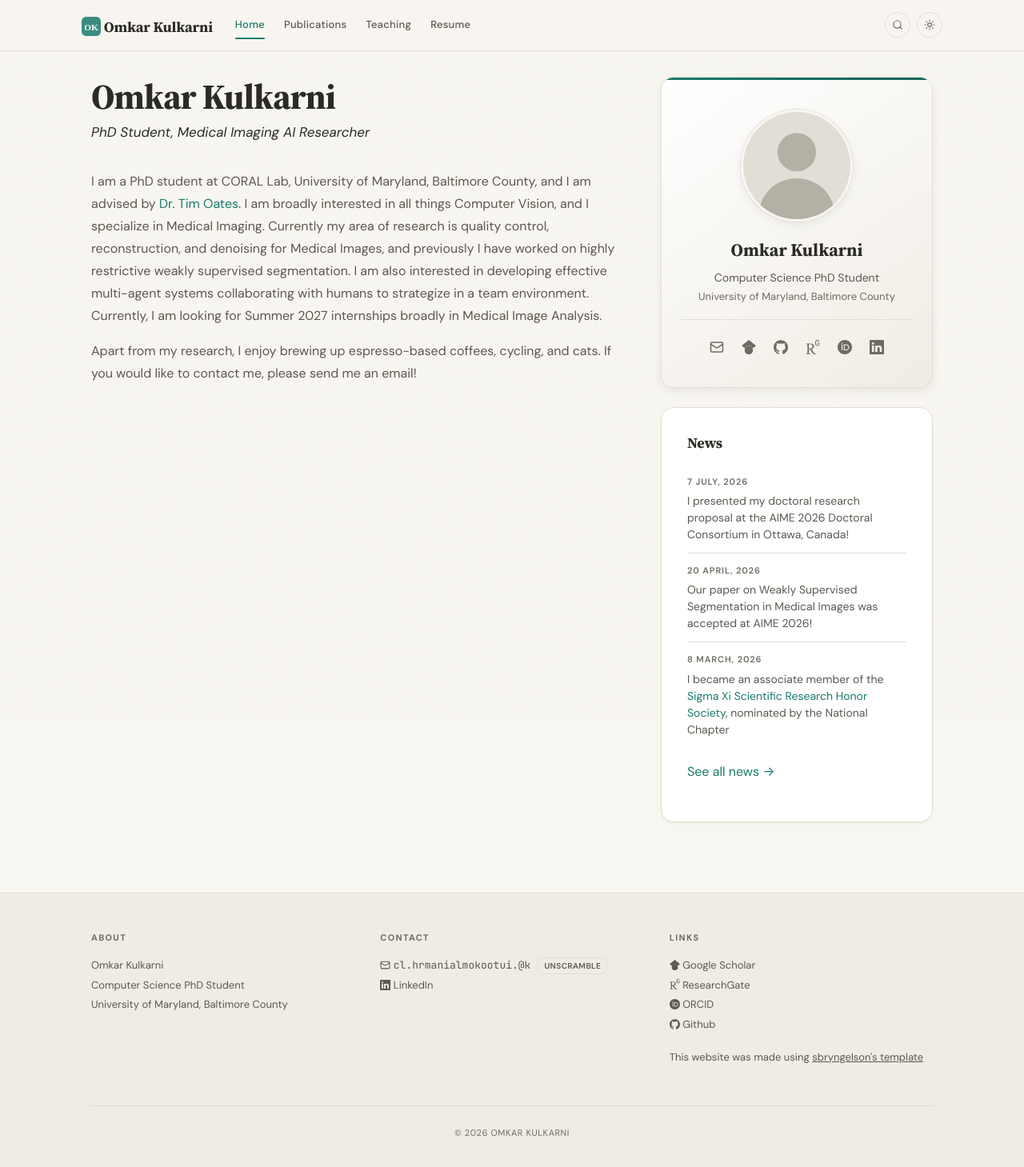
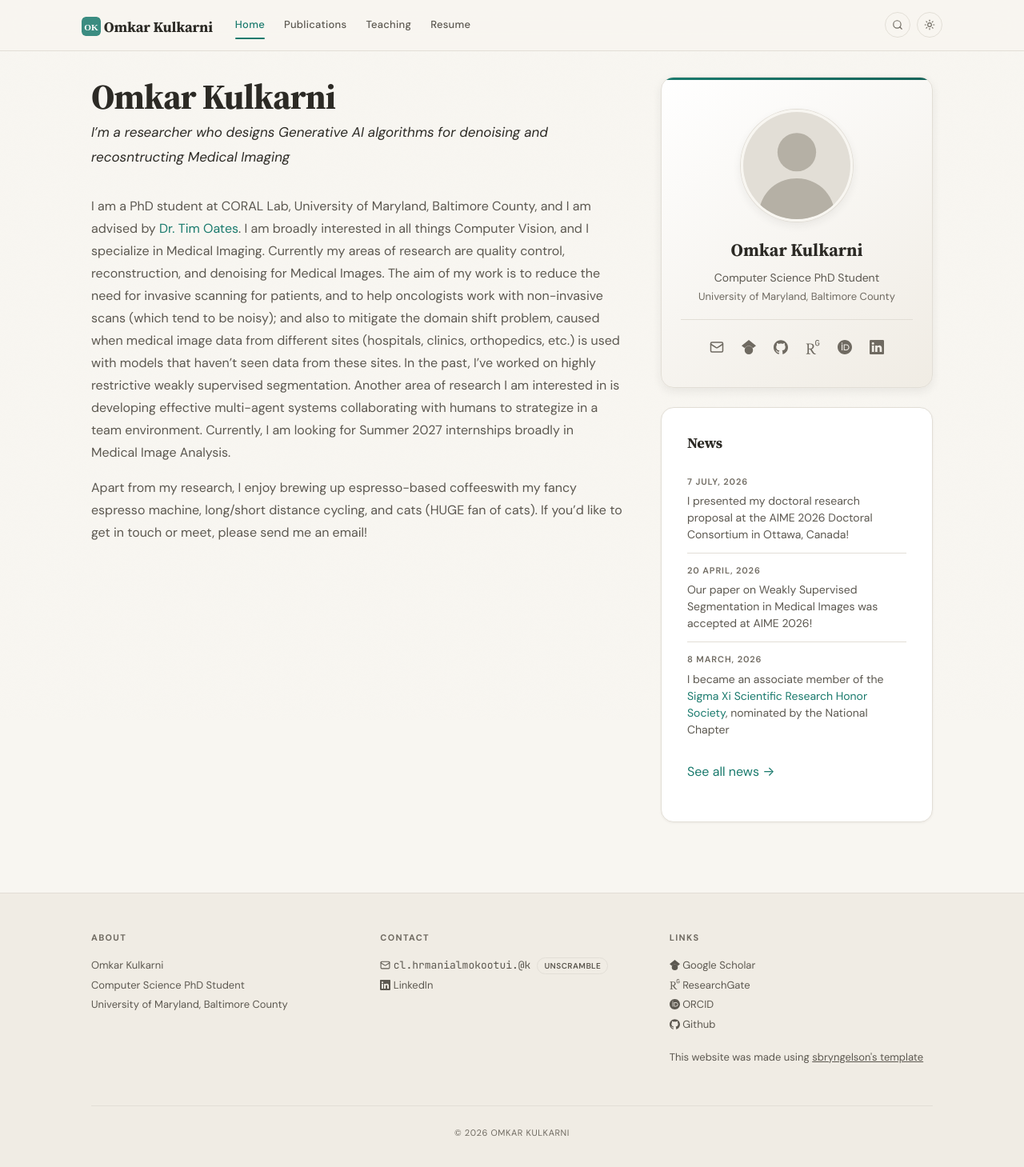
Before and after one commit to ohm-car/ohm-car.github.io, a Jekyll site: the page built from _pages/home.md, in a window 1280 px wide. Shown: the whole page at 80% size. Built offline with Jekyll 4.4.1, drawn with Linux system fonts in a browser that asks for light colours.

Commit message:
Edited home and ref.bib.

```diff
--- a/_pages/home.md
+++ b/_pages/home.md
@@ -6,13 +6,15 @@ permalink: /
 
 <h1 class="home-hero">{{ site.name }}</h1>
 <!-- <p class="home-hero-sub">{{ site.title }}, {{ site.institution }}</p> -->
-<p class="home-hero-sub">PhD Student, Medical Imaging AI Researcher</p>
+<!-- <p class="home-hero-sub">PhD Student, Medical Imaging AI Researcher</p> -->
+<p class="home-hero-sub">I'm a researcher who designs Generative AI algorithms for denoising and recosntructing Medical Imaging</p>
 
 
-I am a PhD student at CORAL Lab, University of Maryland, Baltimore County, and I am advised by <a href="https://www.csee.umbc.edu/people/tenure-track-faculty/tim-oates/">Dr. Tim Oates</a>. I am broadly interested in all things Computer Vision, and I specialize in Medical Imaging. Currently my area of research is quality control, reconstruction, and denoising for Medical Images, and previously I have worked on highly restrictive weakly supervised segmentation. I am also interested in developing effective multi-agent systems collaborating with humans to strategize in a team environment.
+I am a PhD student at CORAL Lab, University of Maryland, Baltimore County, and I am advised by <a href="https://www.csee.umbc.edu/people/tenure-track-faculty/tim-oates/">Dr. Tim Oates</a>. I am broadly interested in all things Computer Vision, and I specialize in Medical Imaging. Currently my areas of research are quality control, reconstruction, and denoising for Medical Images. The aim of my work is to reduce the need for invasive scanning for patients, and to help oncologists work with non-invasive scans (which tend to be noisy); and also to mitigate the domain shift problem, caused when medical image data from different sites (hospitals, clinics, orthopedics, etc.) is used with models that haven't seen data from these sites. In the past, I've worked on highly restrictive weakly supervised segmentation. Another area of research I am interested in is developing effective multi-agent systems collaborating with humans to strategize in a team environment.
 Currently, I am looking for Summer 2027 internships broadly in Medical Image Analysis.
+<!-- Prior to this, I did a Bachelor's of Engineering in Computer Science from <a href="https://www.bits-pilani.ac.in/goa">BITS Pilani</a>, and I worked as a Software Developer at Innova Systems in Hyderabad, India. -->
 
-Apart from my research, I enjoy brewing up espresso-based coffees, cycling, and cats. If you would like to contact me, please send me an email!
+Apart from my research, I enjoy brewing up espresso-based coffeeswith my fancy espresso machine, long/short distance cycling, and cats (HUGE fan of cats). If you'd like to get in touch or meet, please send me an email!
 
 {% capture selected %}{% bibliography --query @*[selected=true] %}{% endcapture %}
 {% if selected contains "pub-entry" %}
--- a/assets/ref.bib
+++ b/assets/ref.bib
@@ -16,7 +16,7 @@ publisher="Springer Nature Switzerland",
 address="Cham",
 pages="12--16",
 abstract="Medical experts often manually segment images to obtain diagnostic statistics and discard the resulting annotations. We aim to train segmentation models to alleviate this burden, but constrained to the retained summary statistics (e.g., the area of the annotated region). Empirical results suggest that statistics alone are insufficient for this task, but adding weak information in the form of a few pixels within the area of interest significantly improves performance. We use a novel loss function that combines terms for image reconstruction quality, matching to summary statistics, and overlap between the predicted foreground and the weak supervisory signal. Experiments on standard image, ultrasound (breast cancer), and Computed Tomography (CT) scan (kidney tumors) data demonstrate the utility and potential of the approach.",
-isbn="978-3-032-30710-1"
+isbn="978-3-032-30710-1",
 doi={10.1007/978-3-032-30710-1_2},
 }
 
```
